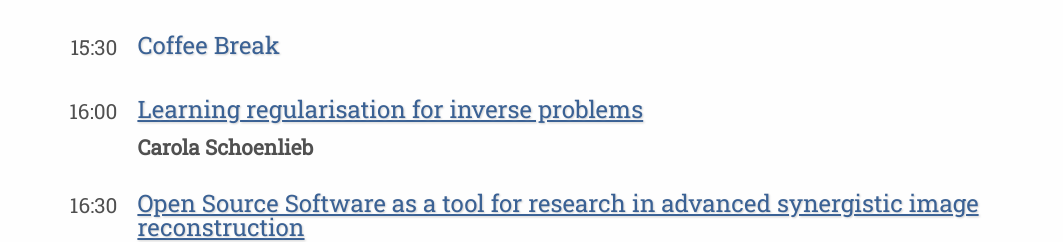
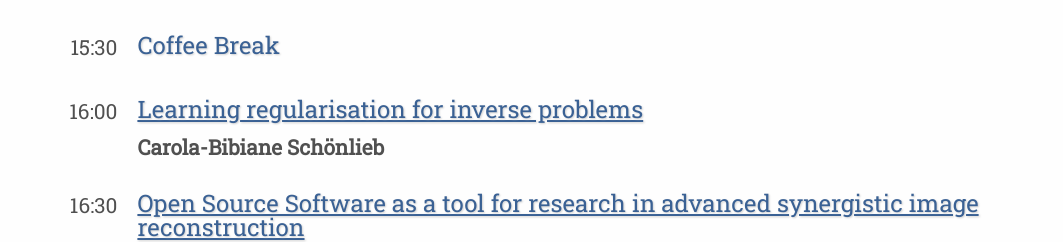
Before and after one commit to ctiai/ctiai.github.io, a plain HTML site: page programme/index.html in a window 1280 px wide. Shown: the part 1502-1744 px from the top of the page, without its empty margins (108-1171 px from the left). Drawn offline with nearby package versions, Linux system fonts and the light colour scheme; some packages are replaced by stand-ins of ours; files that its build step writes are made by us from their sources.

Commit message:
Correct spelling of Carola-Bibiane Schönlieb in the programme page

```diff
--- a/programme/index.html
+++ b/programme/index.html
@@ -248,7 +248,7 @@
         </tr>
         <tr>
             <td class="speaker">
-                Carola Schoenlieb
+                Carola-Bibiane Schönlieb
             </td>
         </tr>
     </table>
```
